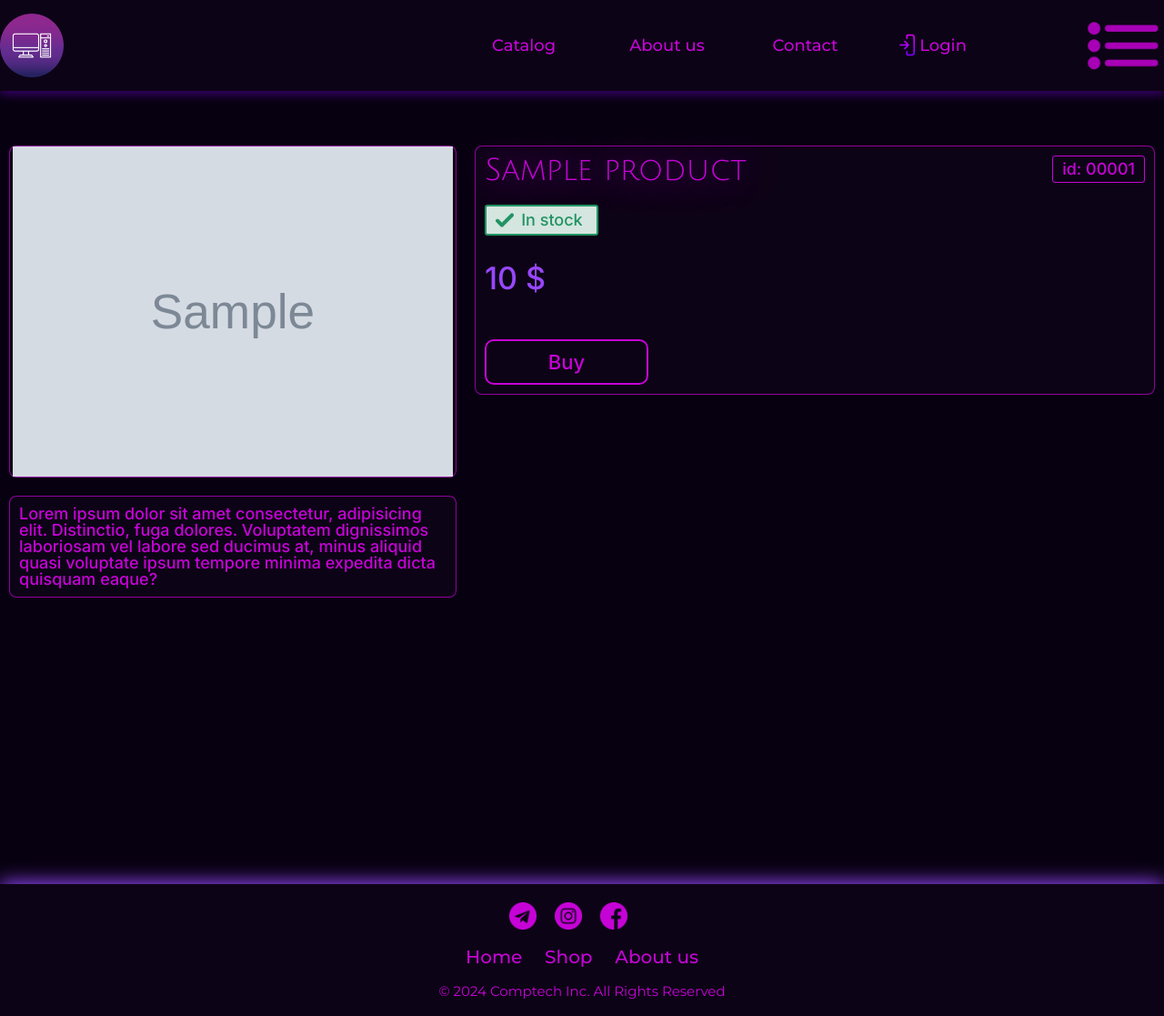
After one commit to Artem745/ComputerStore, a Django app: a page that uses templates/general/base.html in a window 1280 px wide; the page is wider, and only the part inside the window is pictured. The commit adds this page. Shown: that part at 91% size. Run offline with Django 5.2, Linux system fonts and the light colour scheme; tables that the repository leaves empty hold one stand-in row (values such as "Sample post"); grey boxes marked "Sample" are stand-in pictures.

Commit message:
product page, slug converter for products

```diff
--- a/goods/models.py
+++ b/goods/models.py
@@ -18,10 +18,10 @@
 class Products(models.Model):
     name = models.CharField(max_length=150, unique=True)
     slug = models.SlugField(max_length=200, unique=True, blank=True, null=True)
-    description = (models.TextField(blank=True, null=True),)
+    description = models.TextField(blank=True, null=True)
     image = models.ImageField(upload_to="goods_images", blank=True, null=True)
     price = models.DecimalField(default=0, max_digits=7, decimal_places=0)
-    discount = models.DecimalField(default=0, max_digits=4, decimal_places=0)
+    discount = models.DecimalField(default=0, max_digits=3, decimal_places=0)
     quantity = models.PositiveIntegerField(default=0)
     category = models.ForeignKey(to=Categories, on_delete=models.CASCADE)
 
--- a/goods/static/goods/css/goods.css
+++ b/goods/static/goods/css/goods.css
@@ -17,7 +17,8 @@
     overflow: hidden;
     background-color: var(--color-bg-header );
     border-radius: 8px;
-    box-shadow: 0 0 10px #C603D7 inset, 0 0 10px #C603D7 ;
+    box-shadow: 0 0 10px #C603D7 inset, 0 0 10px #C603D7;
+    transition: background-color 0.3s ease;
 }
 .catalog__item-container {
     padding: 0 10px;
--- /dev/null
+++ b/goods/static/goods/css/product.css
@@ -0,0 +1,131 @@
+.wrapper-product {
+    margin-top: 50px;
+    /* display: grid;
+    grid-template-columns: 30% 70%; */
+    display: flex;
+}
+
+.left-column, .right-column {
+    position: relative;
+    display: flex;
+    flex-direction: column;
+}
+.left-column {
+    width: 40%;
+}
+.right-column {
+    width: 60%;
+}
+
+
+.wrapper-product__item {
+    position: relative;
+    border: 1px solid #c503d7b6;
+    background-color: var(--color-bg-header);
+    border-radius: 8px;
+    margin: 10px;
+    transition: background-color 0.3s ease;
+}
+.product-images {
+    height: 70%;
+}
+.product-images img{
+    width: 100%;
+    height: 100%;
+    object-fit: contain;
+}
+.discount_container {
+    font-size: 22px;
+    padding: 6px 18px;
+
+}
+.container-product {
+    padding: 10px;
+}
+.product-title {
+    width: 80%;
+    font-size: 34px;
+    text-shadow: 0 0 40px #c503d7;
+}
+.product-id {
+    position: absolute;
+    top: 10px;
+    right: 10px;
+    padding: 5px 10px;
+    border: 1px solid #C603D7;
+    border-radius: 3px;
+}
+.product-availability {
+    position: relative;
+    display: flex;
+    align-items: center;
+    width: 125px;
+    padding: 5px 10px;
+    margin-top: 20px;
+    border: 2px solid #219363;
+    background-color: #daede5f8;
+    border-radius: 3px;
+    margin-bottom: 30px;
+
+}
+.product-availability p {
+    display: inline-block;
+    color: #219363;
+}
+.product-availability img {
+    width: 20%;
+    height: 20%;
+    margin-right: 8px;
+}
+.product-availability.outofstock {
+    width: 160px;
+    background-color: #eddadae7;
+    border: 2px solid #8d1414;
+}
+.product-availability.outofstock p {
+    color: #932121;
+}
+.product-availability.outofstock img {
+    width: 15%;
+    height: 15%;
+}
+.product-button-buy {
+    position: relative;
+    display: block;
+    width: 180px;
+    height: 50px;
+    border: 2px solid #C603D7;
+    margin-top: 50px;
+    border-radius: 10px;
+    font-size: 22px;
+    text-align: center;
+    align-content: center;
+    transition: background-color 0.3s ease, color 0.3s ease;
+}
+.product-button-buy:hover {
+    background-color: #C603D7;
+    color: #FFFF;
+}
+.product-price-container {
+    position: relative;
+    border: 1px solid #C603D7;
+
+}
+.product-price {
+    position: relative;
+    display: inline-block;
+    color: #9747FF;
+    font-size: 34px;
+}
+.product-oldprice {
+    font-size: 24px;
+    color: #6D32BA;
+    margin-bottom: 10px;
+}
+.product-oldprice:before {
+    content: "";
+    position: absolute;
+    width: 100%;
+    top: 50%;
+    border-bottom: 2px solid #6D32BA;
+}
--- a/goods/templates/goods/index.html
+++ b/goods/templates/goods/index.html
@@ -17,7 +17,7 @@
 <div class="main_content">
     <div class="_container _container-catalog">
         <div class="catalog-container">
-            {% for product in goods %}
+            {% for product in products %}
                 <div class="catalog__item">
                     {% if product.image %}
                         <img src="{{ product.image.url }}" alt="{{ product.name }}" class="catalog__item-img">
@@ -25,7 +25,7 @@
                         <img src="{% static "goods/img/image-not-found2.png" %}" alt="" class="catalog__item-img">
                     {% endif %}
                     <div class="catalog__item-container">
-                        <h2 class="subtitle subtitle-goods">{{ product.name }}</h2>
+                        <a href="{% url "catalog:product" product.slug %}"><h2 class="subtitle subtitle-goods">{{ product.name }}</h2></a>
                         {% if product.discount %}
                             <div class="discount_container">
                                 -{{ product.discount }} %
--- /dev/null
+++ b/goods/templates/goods/product.html
@@ -0,0 +1,69 @@
+{% extends "general/home.html" %}
+
+{% load static %}
+
+{% block title %}
+{{ title }}
+{% endblock %}
+
+{% block link %}
+<link rel="stylesheet" href="{% static 'general/css/main.css' %}">
+<link rel="stylesheet" href="{% static 'shopapp/css/shopapp.css' %}">
+<link rel="stylesheet" href="{% static 'goods/css/goods.css' %}">
+<link rel="stylesheet" href="{% static 'goods/css/product.css' %}">
+{% endblock %}
+
+{% block main_content %}
+<div class="_container product_content">
+    <div class="wrapper-product">
+        <div class="left-column">
+            <div class="wrapper-product__item product-images">
+                {% if product.image %}
+                    <img src="{{ product.image.url }}" alt="{{ product.name }}">
+                {% else %}
+                    <img src="{% static "goods/img/image-not-found2.png" %}" alt="">
+                {% endif %}
+                {% if product.discount %}
+                    <div class="discount_container">
+                        -{{ product.discount }} %
+                    </div>
+                {% endif %}
+            </div>
+            <div class="wrapper-product__item container-product">
+                <p>Lorem ipsum dolor sit amet consectetur, adipisicing elit. Distinctio, fuga dolores. Voluptatem dignissimos laboriosam vel labore sed ducimus at, minus aliquid quasi voluptate ipsum tempore minima expedita dicta quisquam eaque?</p>
+            </div>
+        </div>
+        <div class="right-column">
+            <div class="wrapper-product__item container-product">
+                <p class="title product-title">{{ product.name }}</p>
+                <div class="product-id">
+                    <p>id: {{ product.display_id }}</p>
+                </div>
+
+                {% if product.quantity %}
+                    <div class="product-availability">
+                        <img src="{% static "goods/img/tick.png" %}" alt="">
+                        <p>In stock</p>
+                    </div>
+                {% else %}
+                    <div class="product-availability outofstock">
+                        <img src="{% static "goods/img/cross.png" %}" alt="">
+                        <p>Out of stock</p>
+                    </div>
+                {% endif %}
+
+                {% if product.discount %}
+                        <p class="product-price product-oldprice">{{ product.price }} $</p><br>
+                        <p class="product-price">{{ product.discount_price }} $</p>
+                {% else %}
+                    <p class="product-price">{{ product.price }} $</p>
+                {% endif %}
+
+                <a href="" class="product-button-buy">
+                    Buy
+                </a>
+            </div>
+        </div>
+    </div>
+</div>
+{% endblock %}
--- a/goods/urls.py
+++ b/goods/urls.py
@@ -1,8 +1,9 @@
 from django.urls import path
-from goods.views import index_page
+from goods.views import index_page, product_page
 
 app_name = "goods"
 
 urlpatterns = [
     path('', index_page, name="catalog"),
+    path('product/<slug:product_slug>/', product_page, name="product"),
 ]
--- a/goods/views.py
+++ b/goods/views.py
@@ -1,14 +1,22 @@
 from django.shortcuts import render
-
+from django.http import HttpResponse
 from goods.models import Products, Categories
 
 
 def index_page(request):
 
-    goods = Products.objects.all()
+    products = Products.objects.all()
 
     context = {
         "title": "Comptech - Catalog",
-        "goods": goods,
+        "products": products,
     }
     return render(request, "goods/index.html", context)
+
+def product_page(request, product_slug):
+    product = Products.objects.get(slug=product_slug)
+    context = {
+        "title": "Comptech - Catalog",
+        "product": product,
+    }
+    return render(request, "goods/product.html", context)
--- a/shopapp/static/shopapp/css/shopapp.css
+++ b/shopapp/static/shopapp/css/shopapp.css
@@ -78,7 +78,7 @@
     border-color: #C603D7;
 }
 .header-menu{
-    height: 80%;
+    height: 60%;
     margin: 0 0 0 7%;
     cursor: pointer;
     z-index: 2;
--- a/shopapp/static/shopapp/js/script.js
+++ b/shopapp/static/shopapp/js/script.js
@@ -16,7 +16,6 @@
         }
     });
 
-
     $('.burger-menu__theme-dark').click(function (event) {
         if ($('body').hasClass('light')) {
             $('body').removeClass('light');
@@ -32,7 +31,6 @@
             $('.burger-menu__theme-light').css('cursor', 'pointer');
             $('.burger-menu__theme-dark').css('cursor', 'default');
         }
-
         if ($('body').hasClass('light')) {
             $('.burger-menu__theme-dark').css('cursor', 'pointer');
             $('.burger-menu__theme-light').css('cursor', 'default');
@@ -46,13 +44,11 @@
     }
     );
 
-
     $('.header-button').click(function (event) {
         $('body').css('overflow-y', "hidden");
-        $('.catalog-menu').addClass('active');
+        $('.catalog-menu-container').addClass('active');
         $(".blackout").addClass('active');
     });
-
 }
 );
 
@@ -67,14 +63,12 @@
             $(".blackout").removeClass('active');
         }
     } else {
-        var div2 = $(".catalog-menu"); // тут указываем ID элемента
+        var div2 = $(".catalog-menu-container"); // тут указываем ID элемента
         if (!div2.is(e.target)
             && div2.has(e.target).length === 0) {
             $(div2).removeClass('active');
             $('body').css('overflow-y', "visible");
             $(".blackout").removeClass('active');
-
-
         }
     }
 }
--- a/static/general/css/main.css
+++ b/static/general/css/main.css
@@ -12,20 +12,20 @@
 }
 body.light{
     --color-bg: #D8BAFF;
-    --color-bg-header: #d0acff;
+    --color-bg-header: #d2b2ff;
     --color-theme-border: #0D0316;
 }
+
 body{
-    width: 100vw;
+    overflow-x: hidden;
+    width:100vw;
     background-color: var(--color-bg);
-    overflow-x: hidden;
     transition: background-color 0.3s ease;
 }
 
 ._container{
     max-width: 1600px;
     margin: 0 auto;
-    padding: 15px;
 }
 
 .title{
@@ -34,7 +34,7 @@
     font-family: "Julius Sans One", sans-serif;
     color: #C603D7;
     font-size: 128px;
-    text-shadow: 0 0 100px #c503d7, 0 0 100px #c503d7;
+    text-shadow: 0 0 100px #C603D7, 0 0 100px #C603D7;
 }
 .subtitle{
     font-family: "Inter";
--- a/templates/general/base.html
+++ b/templates/general/base.html
@@ -6,7 +6,7 @@
     <meta name="viewport" content="width=device-width, initial-scale=1.0, maximum-scale=1.0, user-scalable=0">
     <title>{% block title %}{% endblock %}</title>
     <link href="https://fonts.googleapis.com/css2?family=Inter:wght@100..900&family=Julius+Sans+One&family=Montserrat:ital,wght@0,100..900;1,100..900&display=swap" rel="stylesheet">
-    <link rel="shortcut icon" href="{% static 'general/img/logo.ico' %}">
+    <link rel="shortcut icon" href="{% static 'general/img/favicon.ico' %}">
     <link rel="stylesheet" href="{% static 'general/css/normalize.css' %}">
     {% block link %}
     {% endblock %}
```
Also changed, not shown: other parts of shopapp/static/shopapp/css/shopapp.css (+17 -16 lines), goods/migrations/0001_initial.py (deleted), goods/migrations/0002_products.py (deleted), goods/migrations/0003_alter_products_discount_alter_products_price.py (deleted), goods/static/goods/img/cross.png (added), goods/static/goods/img/tick.png (added), static/general/img/favicon.ico (renamed from static/general/img/logo.ico).
